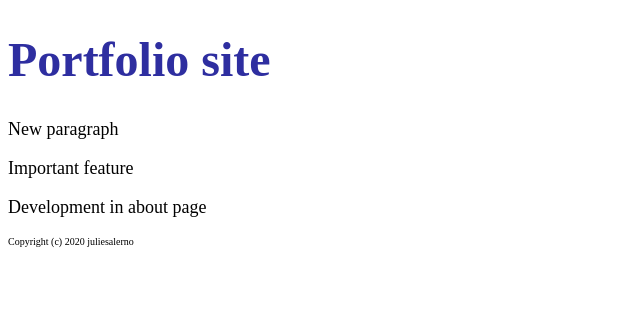
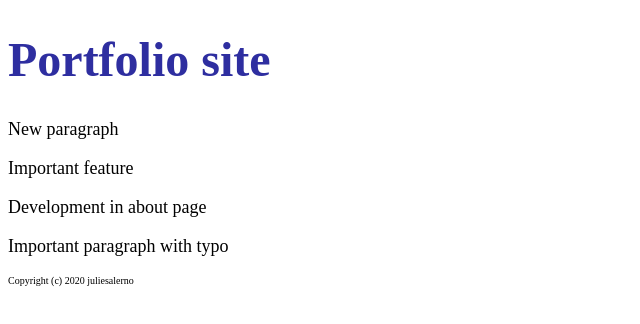
Before and after one commit to jools66/git-github-test, a plain HTML site: page index.html in a window 1280 px wide. Shown: the whole page, without its empty margins (0-640 px from the left). Drawn offline with Linux system fonts and the light colour scheme.

Commit message:
Important paragraph. For #1

```diff
--- a/index.html
+++ b/index.html
@@ -12,6 +12,7 @@
     <p>New paragraph</p>
     <p>Important feature</p>
     <p>Development in about page</p>
+    <p>Important paragraph with typo</p>
     <a href="about.html"About page></a>
     <footer>Copyright (c) 2020 juliesalerno</footer>
 </body>
```
